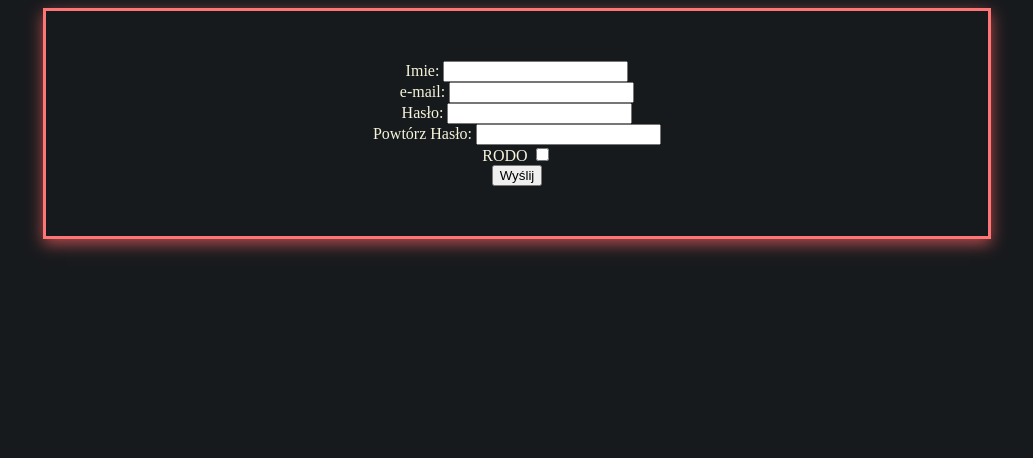
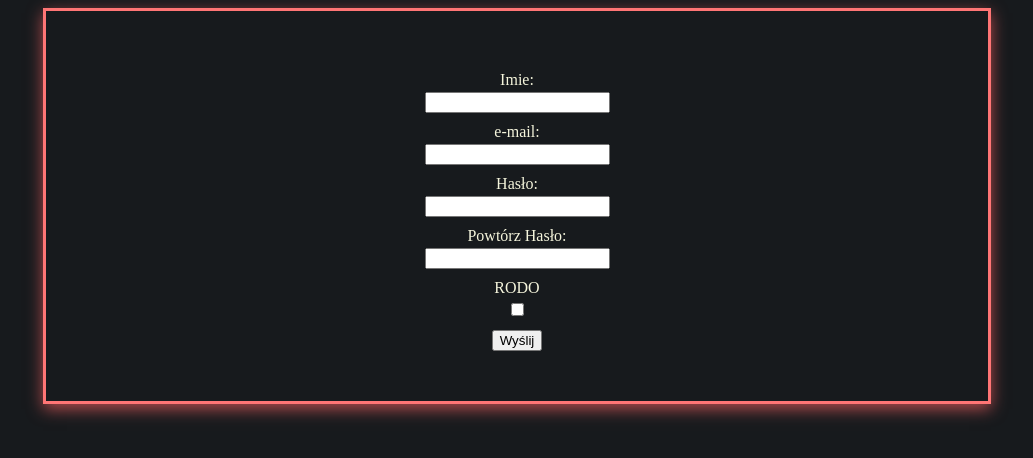
Before and after one commit to mb-dir/form_validation, a website built with webpack: page src/pages/index.html in a window 1280 px wide. Shown: the whole page, without its empty margins (123-1156 px from the left). Built offline with nearby package versions, Linux system fonts and the light colour scheme.

Commit message:
Add styles related with position of labels and inputs

```diff
--- a/src/styles/main.css
+++ b/src/styles/main.css
@@ -19,3 +19,12 @@ body{
     border: 3px solid #ff7575;
     box-shadow: 0px 5px 15px 0px #B14B4C;
 }
+
+.mainForm__inputContainer{
+    margin: 10px 0;
+}
+
+.mainForm__label{
+    display: block;
+    margin-bottom: 3px;
+}
```
